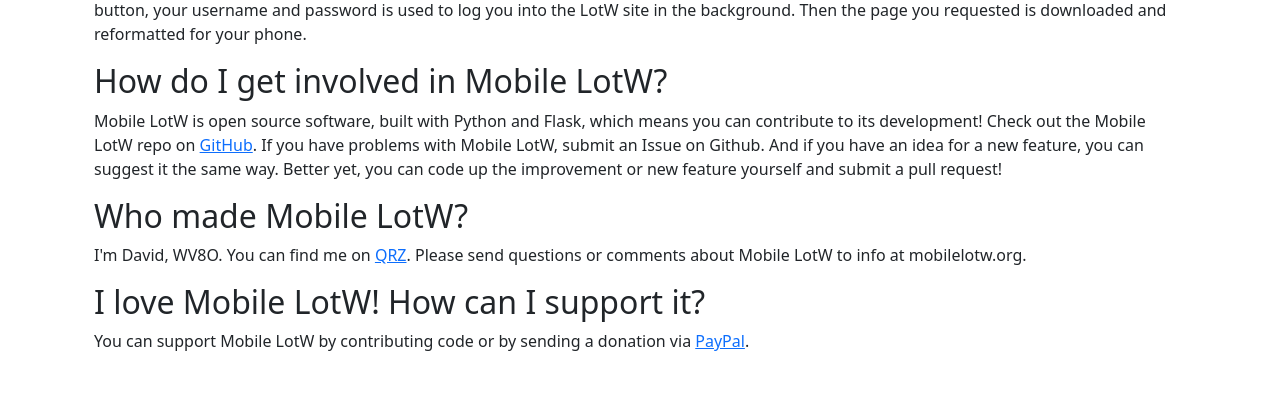
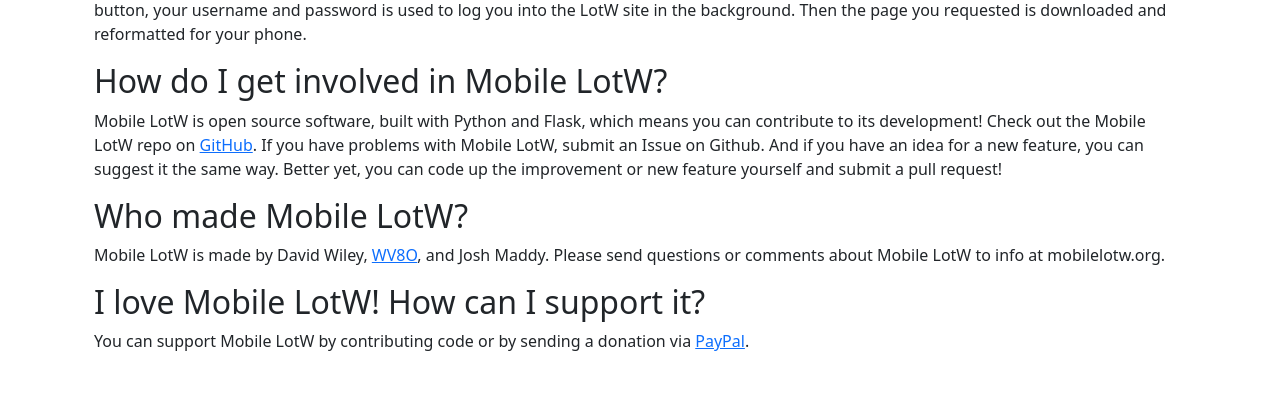
Before and after one commit to kalendar/mobile_lotw, a Flask app: page /about in a window 1280 px wide. Shown: the part 405-822 px from the top of the page. Run offline with Flask 3, Linux system fonts and the light colour scheme; parts of the project's set-up code (start-up, migrations or seed data) failed here and were passed over; some libraries are stand-ins or nearby versions.

Commit message:
Update about.html

```diff
--- a/app/templates/about.html
+++ b/app/templates/about.html
@@ -41,8 +41,8 @@
 
   <h2>Who made Mobile LotW?</h2>
   <p>
-    I'm David, WV8O. You can find me on
-    <a href="https://www.qrz.com/db/wv8edu">QRZ</a>. Please send questions or
+    Mobile LotW is made by David Wiley, <a href="https://www.qrz.com/db/wv8edu">WV8O</a>,
+    and Josh Maddy. Please send questions or
     comments about Mobile LotW to info at mobilelotw.org.
   </p>
 
```
